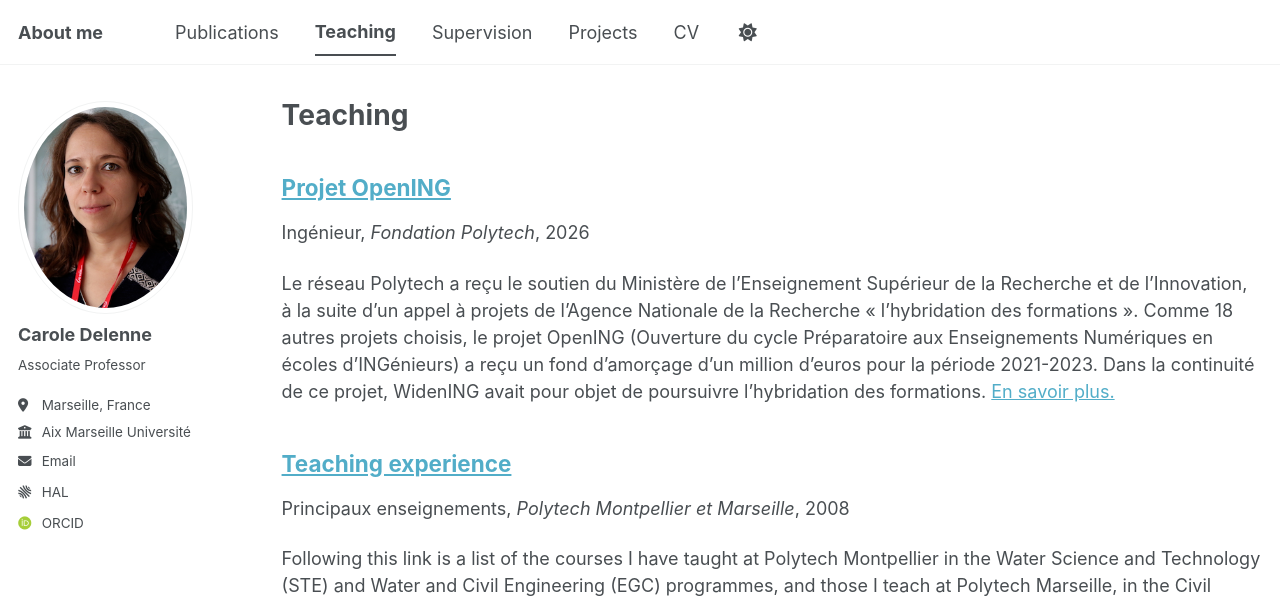
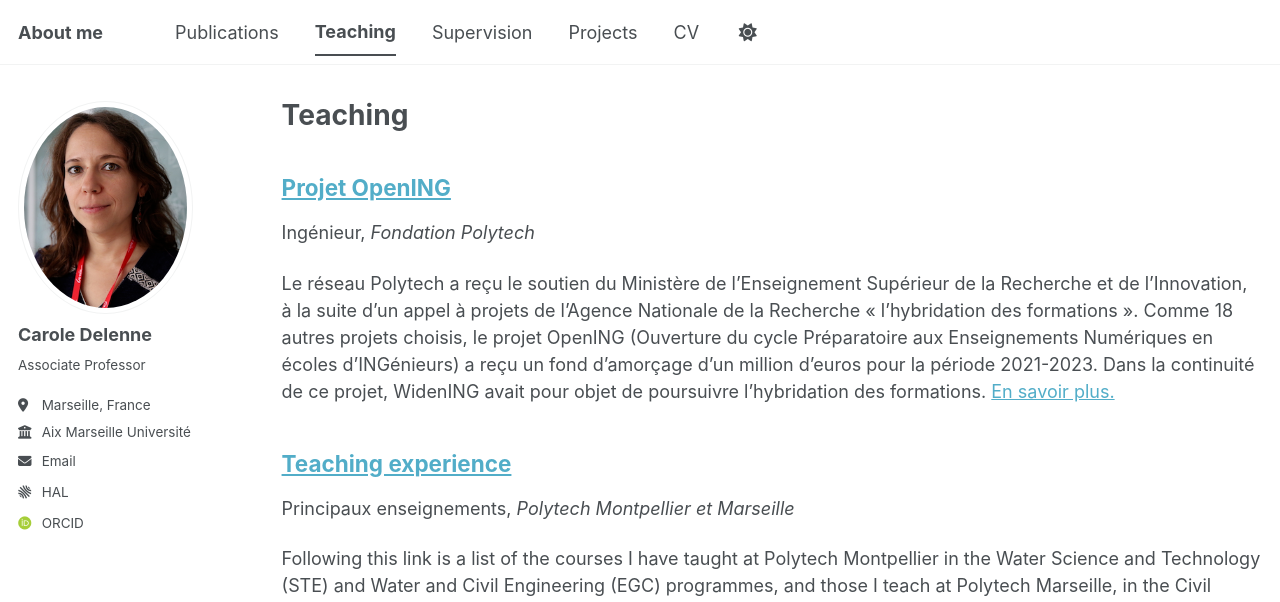
Before and after one commit to caroledelenne/caroledelenne.github.io, a Jekyll site: the page built from _pages/teaching.html, in a window 1280 px wide. Shown: the top 602 px of the page. Built offline with Jekyll 4.4.1, drawn with Linux system fonts in a browser that asks for light colours; some web fonts are replaced; a script bundle is joined from its source files by our own code; library files that are not in the unit come from our copies.

Commit message:
remove date

```diff
--- a/_includes/archive-single.html
+++ b/_includes/archive-single.html
@@ -39,7 +39,7 @@
     {% endif %}
 
         {% if post.collection == 'teaching' %}
-          <p> {{ post.type }}, <i>{{ post.venue }}</i>, {{ post.date | default: "1900-01-01" | date: "%Y" }} </p>
+          <p> {{ post.type }}, <i>{{ post.venue }}</i>  </p>
         {% elsif post.collection == 'publications' %}
           <p>Published in <i>{{ post.venue }}</i>, {{ post.date | default: "1900-01-01" | date: "%Y" }} </p>
         {% elsif post.date %}
```
